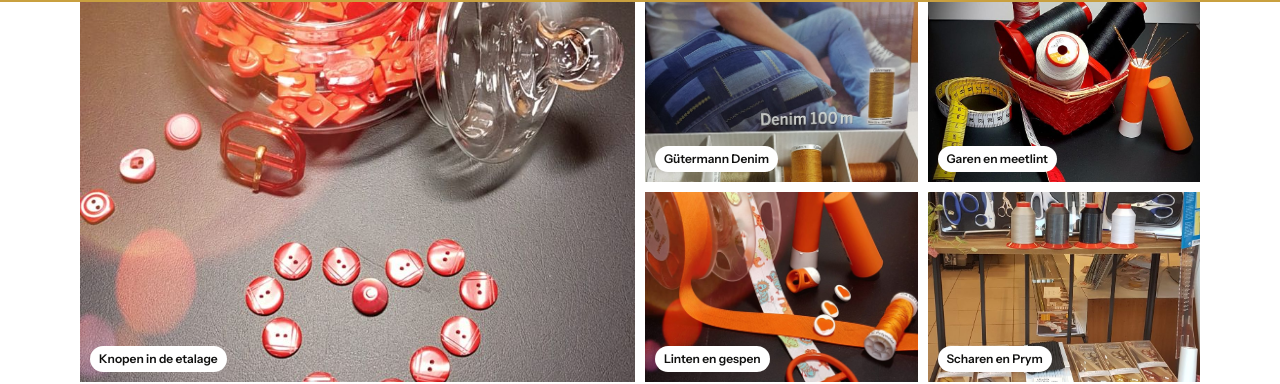
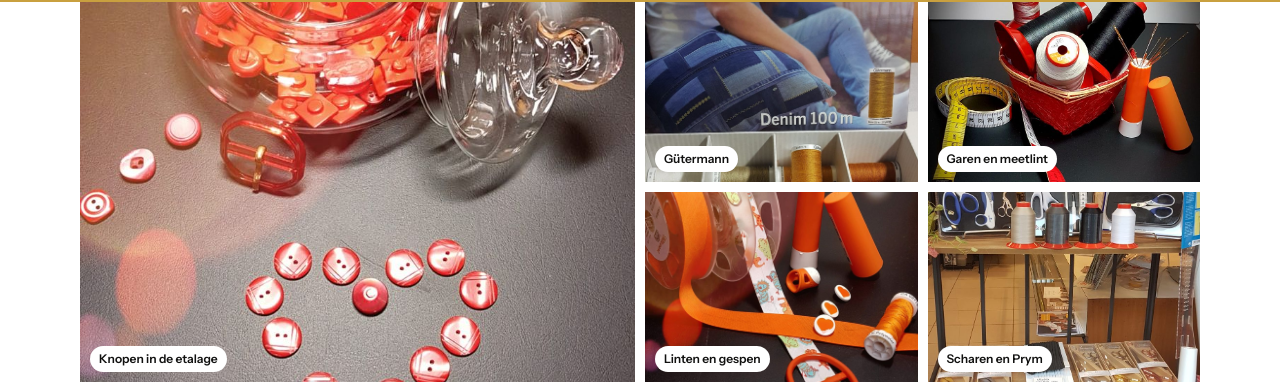
Before and after one commit to sander-sdv/De-Gouden-Schaar, a Jekyll site: the page built from index.html, in a window 1280 px wide and 900 px high, scrolled down 1715 px. Shown: the part 109-493 px from the top of the window. Built offline with Jekyll 4.4.1, drawn with Linux system fonts in a browser that asks for light colours; some web fonts are replaced.

Commit message:
Website aangepast via de bewerkmodus

```diff
--- a/_data/fotos.yml
+++ b/_data/fotos.yml
@@ -2,7 +2,7 @@
 - bestand: /assets/images/knopen.jpg
   bijschrift: Knopen in de etalage
 - bestand: /assets/images/gutermann-denim.jpg
-  bijschrift: Gütermann Denim
+  bijschrift: Gütermann
 - bestand: /assets/images/garen-meetlint.jpg
   bijschrift: Garen en meetlint
 - bestand: /assets/images/linten-gespen.jpg
```
